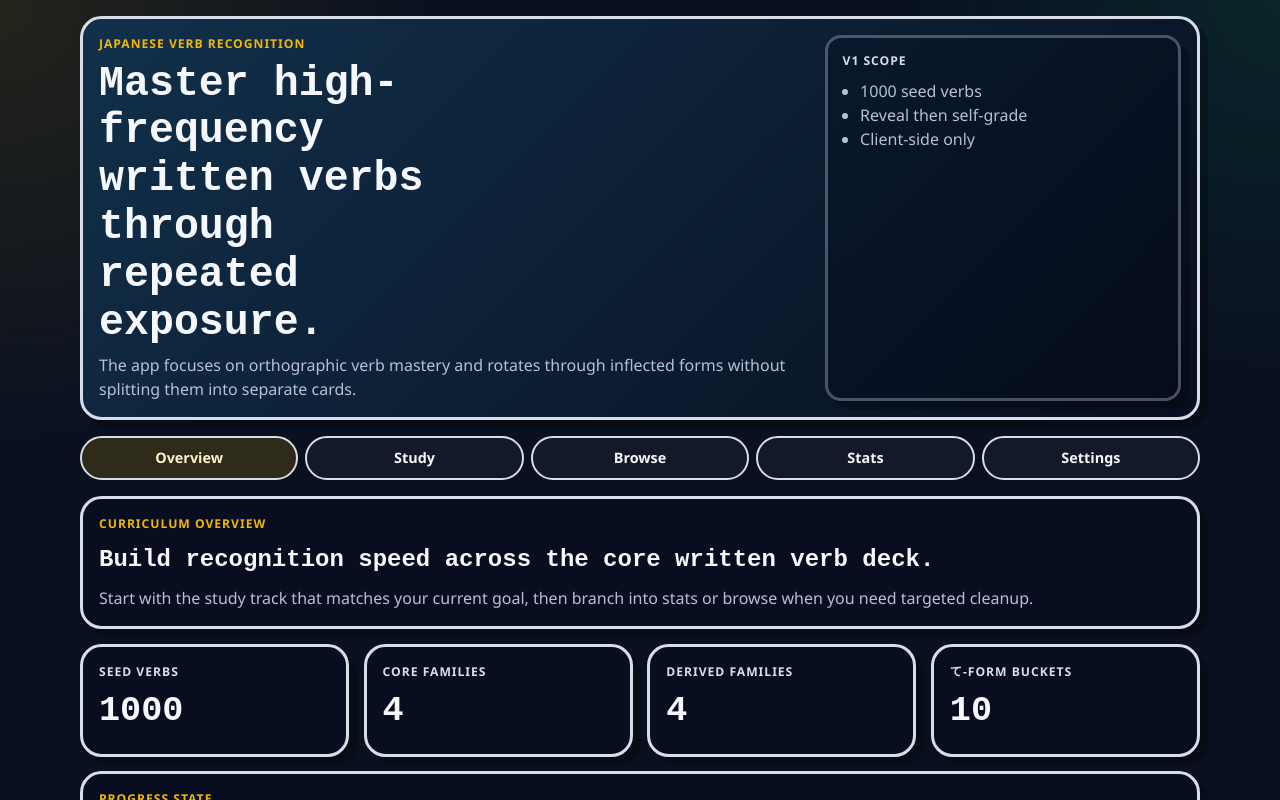
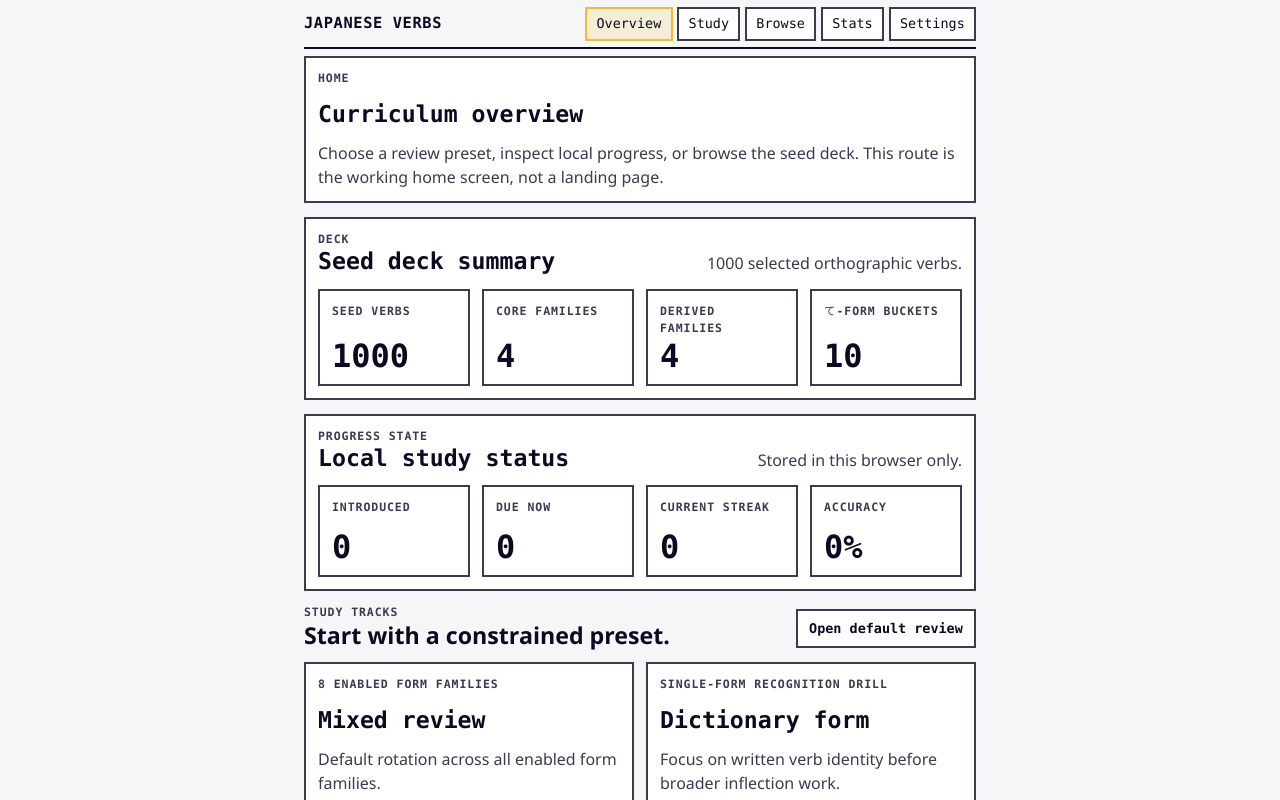
Before and after one commit to QuincyLarson/japanese-verbs, a React (Vite) app: page / in a window 1280 px wide. Shown: the top 800 px of the page. Built offline with nearby package versions, Linux system fonts and the light colour scheme.

Commit message:
style: align app shell with mandarin-idioms

```diff
--- a/src/components/AppLayout.tsx
+++ b/src/components/AppLayout.tsx
@@ -11,31 +11,15 @@ const NAV_ITEMS = [
 export function AppLayout() {
   return (
     <div className="app-shell">
-      <header className="hero-block">
-        <div className="hero-copy stack-sm">
-          <p className="eyebrow">Japanese verb recognition</p>
-          <h1 className="hero-title">Master high-frequency written verbs through repeated exposure.</h1>
-          <p className="hero-text">
-            The app focuses on orthographic verb mastery and rotates through inflected forms without splitting
-            them into separate cards.
-          </p>
-        </div>
-
-        <div className="hero-side panel">
-          <p className="label">V1 scope</p>
-          <ul className="compact-list">
-            <li>1000 seed verbs</li>
-            <li>Reveal then self-grade</li>
-            <li>Client-side only</li>
-          </ul>
-        </div>
-      </header>
-
-      <nav className="tab-row" aria-label="Primary">
+      <header className="top-bar" aria-label="Primary">
+        <NavLink className="brand" end to="/">
+          Japanese Verbs
+        </NavLink>
+        <nav className="nav-actions">
           {NAV_ITEMS.map((item) => (
             <NavLink
               key={item.to}
-            className={({ isActive }) => `tab-link${isActive ? ' is-active' : ''}`}
+              className={({ isActive }) => `nav-link${isActive ? ' active' : ''}`}
               to={item.to}
               end={item.end}
             >
@@ -43,8 +27,9 @@ export function AppLayout() {
             </NavLink>
           ))}
         </nav>
+      </header>
 
-      <main className="page-frame">
+      <main className="page-shell">
         <Outlet />
       </main>
     </div>
--- a/src/pages/OverviewPage.tsx
+++ b/src/pages/OverviewPage.tsx
@@ -71,21 +71,32 @@ export function OverviewPage() {
   return (
     <section className="page-stack">
       <section className="panel stack">
-        <p className="eyebrow">Curriculum overview</p>
-        <h2>Build recognition speed across the core written verb deck.</h2>
+        <p className="eyebrow">Home</p>
+        <h2>Curriculum overview</h2>
         <p className="muted-text">
-          Start with the study track that matches your current goal, then branch into stats or browse when you need
-          targeted cleanup.
+          Choose a review preset, inspect local progress, or browse the seed deck. This route is the working home
+          screen, not a landing page.
         </p>
       </section>
 
-      <section className="stats-grid" aria-label="Dataset summary">
+      <section className="panel stack">
+        <div className="section-heading">
+          <div>
+            <p className="eyebrow">Deck</p>
+            <h3>Seed deck summary</h3>
+          </div>
+          <p className="muted-text">
+            {DATASET_SUMMARY.selected_unique_orthographic_verbs} selected orthographic verbs.
+          </p>
+        </div>
+        <div className="stats-grid" aria-label="Dataset summary">
           {QUICK_STATS.map((stat) => (
             <article className="stat-block" key={stat.label}>
               <p className="label">{stat.label}</p>
               <strong>{stat.value}</strong>
             </article>
           ))}
+        </div>
       </section>
 
       <section className="panel stack">
@@ -129,10 +140,10 @@ export function OverviewPage() {
         <div className="section-heading">
           <div>
             <p className="eyebrow">Study tracks</p>
-            <h3>Choose a constrained drill.</h3>
+            <h3>Start with a constrained preset.</h3>
           </div>
-          <Link className="ghost-link" to="/stats">
-            View progress space
+          <Link className="ghost-link" to="/study?preset=mixed-review">
+            Open default review
           </Link>
         </div>
 
@@ -143,7 +154,7 @@ export function OverviewPage() {
               <h3>{track.title}</h3>
               <p className="muted-text">{track.note}</p>
               <Link className="block-link" to={track.to}>
-                Open track
+                Open
               </Link>
             </article>
           ))}
@@ -151,15 +162,15 @@ export function OverviewPage() {
       </section>
 
       <section className="panel stack">
-        <p className="eyebrow">Operating rules</p>
+        <p className="eyebrow">Study model</p>
         <ul className="compact-list">
           {PRINCIPLES.map((principle) => (
             <li key={principle}>{principle}</li>
           ))}
         </ul>
         <p className="muted-text">
-          Selection pipeline retained {DATASET_SUMMARY.selected_unique_orthographic_verbs} unique orthographic verbs
-          from a larger quality-gated pool.
+          The selection pipeline kept {DATASET_SUMMARY.selected_unique_orthographic_verbs} items from a larger
+          quality-gated pool and preserves alternate readings in metadata.
         </p>
       </section>
     </section>
--- a/src/styles.css
+++ b/src/styles.css
@@ -1,45 +1,59 @@
 :root {
-  --bg: #0b1021;
-  --bg-accent: #12344f;
-  --panel: rgba(8, 14, 31, 0.94);
-  --panel-strong: #101936;
-  --line: #d7dde9;
-  --line-muted: rgba(215, 221, 233, 0.32);
-  --text: #f6f7fb;
-  --muted: #b7c0d7;
-  --accent: #f2b705;
-  --accent-soft: rgba(242, 183, 5, 0.16);
-  --success: #18a56f;
-  --shadow: 0.5rem 0.5rem 0 0 rgba(0, 0, 0, 0.28);
-  color-scheme: dark;
-  font-family: "IBM Plex Sans", "Avenir Next", "Segoe UI", sans-serif;
+  color-scheme: light;
+  --body: "Segoe UI", "Helvetica Neue", Arial, "Hiragino Sans", "Noto Sans JP", sans-serif;
+  --mono: ui-monospace, "SFMono-Regular", Menlo, Consolas, monospace;
+  --bg: #f5f6f7;
+  --bg-panel: #ffffff;
+  --bg-panel-muted: #eeeef0;
+  --bg-panel-strong: #ffffff;
+  --border-soft: #3b3b4f;
+  --border-strong: #0a0a23;
+  --text-main: #0a0a23;
+  --text-muted: #3b3b4f;
+  --accent: #f1be32;
+  --accent-strong: #f4c842;
+  --accent-soft: rgba(241, 190, 50, 0.16);
+  --accent-text: #0a0a23;
+  --danger-soft: rgba(200, 37, 37, 0.12);
+  --danger-border: rgba(150, 24, 24, 0.5);
+  --success: #00471b;
+  --success-strong: #006400;
+  --success-text: #f5f6f7;
+  --focus: #99c9ff;
+  font-family: var(--body);
   line-height: 1.5;
   font-weight: 400;
+  color: var(--text-main);
   background: var(--bg);
-  color: var(--text);
+  font-synthesis: none;
+  text-rendering: optimizeLegibility;
+  -webkit-font-smoothing: antialiased;
+  -moz-osx-font-smoothing: grayscale;
 }
 
 * {
   box-sizing: border-box;
 }
 
-html {
-  background: var(--bg);
+html,
+body,
+#root {
+  min-height: 100%;
 }
 
 body {
   margin: 0;
   min-width: 320px;
-  min-height: 100vh;
-  background:
-    radial-gradient(circle at top right, rgba(24, 165, 111, 0.14), transparent 24rem),
-    radial-gradient(circle at top left, rgba(242, 183, 5, 0.12), transparent 28rem),
-    linear-gradient(180deg, #08101f 0%, var(--bg) 42%, #111c39 100%);
+  color: var(--text-main);
+  background: var(--bg);
+  font-family: var(--body);
 }
 
 a {
   color: inherit;
-  text-decoration: none;
+  text-decoration: underline;
+  text-decoration-thickness: 1.5px;
+  text-underline-offset: 0.14em;
 }
 
 button,
@@ -53,146 +67,171 @@ button {
   color: inherit;
 }
 
-#root {
+.app-shell {
   min-height: 100vh;
+  padding: 0 0.6rem 1rem;
 }
 
-.app-shell {
+.top-bar {
+  position: sticky;
+  top: 0;
+  z-index: 10;
   display: flex;
-  flex-direction: column;
-  gap: 0.9rem;
-  width: min(100%, 72rem);
+  flex-wrap: wrap;
+  align-items: center;
+  justify-content: space-between;
+  gap: 0.55rem;
+  width: min(100%, 42rem);
   margin: 0 auto;
+  padding: 0.45rem 0 0.4rem;
+  border-bottom: 2px solid var(--border-strong);
+  background: var(--bg);
+}
+
+.brand,
+.nav-link,
+.label,
+.eyebrow,
+.mini-stats span,
+.filter-chip,
+.block-link,
+.ghost-link,
+.grade-button {
+  font-family: var(--mono);
+}
+
+.brand {
+  display: inline-flex;
+  align-items: center;
+  color: var(--text-main);
+  font-size: 0.96rem;
+  font-weight: 700;
+  letter-spacing: 0.04em;
+  text-decoration: none;
+  text-transform: uppercase;
+}
+
+.nav-actions {
+  display: flex;
+  flex-wrap: wrap;
+  align-items: center;
+  justify-content: flex-end;
+  gap: 0.3rem;
+}
+
+.nav-link {
+  display: inline-flex;
+  align-items: center;
+  justify-content: center;
+  min-height: 2.1rem;
+  padding: 0.32rem 0.58rem;
+  border: 2px solid var(--border-soft);
+  background: var(--bg-panel);
+  color: var(--text-main);
+  font-size: 0.84rem;
+  line-height: 1.2;
+  text-decoration: none;
+}
+
+.nav-link.active,
+.nav-link:hover {
+  border-color: var(--accent);
+  background: var(--accent-soft);
+}
+
+.page-shell,
+.page-frame {
+  width: min(100%, 42rem);
+  margin: 0 auto;
+  padding-top: 0.45rem;
+}
+
+.page-stack,
+.stack,
+.stack-sm {
+  display: grid;
+}
+
+.page-stack,
+.stack {
+  gap: 0.85rem;
+}
+
+.stack-sm {
+  gap: 0.45rem;
+}
+
+.panel,
+.stat-block,
+.workspace-card,
+.detail-card,
+.surface-block,
+.form-row,
+.mini-stats > div,
+.debug-box {
+  border: 2px solid var(--border-soft);
+  background: var(--bg-panel);
+}
+
+.panel,
+.stat-block,
+.workspace-card,
+.detail-card {
   padding: 0.75rem;
 }
 
-.page-frame,
-.page-stack {
-  display: flex;
-  flex-direction: column;
-  gap: 0.9rem;
+.panel h2,
+.panel h3,
+.stat-block strong,
+.surface-form {
+  font-family: var(--mono);
 }
 
-.panel,
-.hero-block,
-.stat-block {
-  border: 3px solid var(--line);
-  border-radius: 1.35rem;
-  background: var(--panel);
-  box-shadow: var(--shadow);
-}
-
-.panel,
-.stat-block {
-  padding: 1rem;
-}
-
-.hero-block {
-  display: grid;
-  gap: 0.9rem;
-  padding: 1rem;
-  background:
-    linear-gradient(135deg, rgba(18, 52, 79, 0.9), rgba(8, 14, 31, 0.96)),
-    var(--panel);
-}
-
-.hero-copy,
-.hero-side,
-.stack,
-.stack-sm {
-  display: flex;
-  flex-direction: column;
-}
-
-.stack {
-  gap: 0.8rem;
-}
-
-.stack-sm {
-  gap: 0.4rem;
-}
-
-.hero-title,
+h1,
 h2,
 h3 {
   margin: 0;
-  font-family: "IBM Plex Mono", "SFMono-Regular", monospace;
+  font-size: clamp(1.05rem, 3vw, 1.45rem);
   line-height: 1.15;
 }
 
-.hero-title {
-  font-size: clamp(1.65rem, 5vw, 2.6rem);
-  max-width: 14ch;
+p {
+  margin: 0;
 }
 
-.hero-text,
-.muted-text {
-  color: var(--muted);
+.muted-text,
+.compact-list,
+.prompt-text {
+  color: var(--text-muted);
 }
 
-.hero-side {
-  gap: 0.5rem;
-  align-self: stretch;
-  border: 3px solid var(--line-muted);
-  border-radius: 1rem;
-  padding: 0.9rem;
-  background: rgba(3, 8, 18, 0.24);
+.label,
+.eyebrow {
+  margin: 0;
+  font-size: 0.72rem;
+  font-weight: 700;
+  letter-spacing: 0.08em;
+  text-transform: uppercase;
 }
 
-.tab-row {
-  display: grid;
-  grid-template-columns: repeat(5, minmax(0, 1fr));
-  gap: 0.45rem;
+.eyebrow {
+  color: var(--text-muted);
 }
 
-.tab-link,
-.block-link,
-.ghost-link {
-  display: inline-flex;
-  align-items: center;
-  justify-content: center;
-  min-height: 2.75rem;
-  border: 2px solid var(--line);
-  border-radius: 999px;
-  background: rgba(255, 255, 255, 0.04);
-  font-weight: 600;
-  text-align: center;
-}
-
-.tab-link {
-  padding: 0.5rem;
-  font-size: 0.9rem;
-}
-
-.tab-link.is-active {
-  background: var(--accent-soft);
-  color: #fff3cc;
-}
-
-.block-link {
-  width: 100%;
-  padding: 0.75rem 1rem;
-  background: var(--success);
-  color: white;
-  border-color: #d9ffef;
-}
-
-.ghost-link {
-  padding: 0.65rem 1rem;
-  background: rgba(255, 255, 255, 0.05);
+.label {
+  color: var(--text-muted);
 }
 
 .section-heading {
-  display: flex;
-  flex-direction: column;
-  gap: 0.65rem;
+  display: grid;
+  gap: 0.25rem;
 }
 
 .study-grid,
 .stats-grid,
 .track-grid {
   display: grid;
-  gap: 0.9rem;
+  gap: 0.75rem;
 }
 
 .stats-grid {
@@ -202,69 +241,104 @@ h3 {
 .stat-block {
   display: flex;
   flex-direction: column;
-  gap: 0.25rem;
-  min-height: 6.3rem;
+  gap: 0.2rem;
+  justify-content: space-between;
+  min-height: 5.7rem;
+}
+
+.stat-block strong {
+  font-size: clamp(1.45rem, 8vw, 2rem);
+  line-height: 1;
+}
+
+.track-card {
+  min-height: 11.5rem;
   justify-content: space-between;
 }
 
-.stat-block strong {
-  font-size: clamp(1.5rem, 7vw, 2.2rem);
-  font-family: "IBM Plex Mono", "SFMono-Regular", monospace;
-}
-
-.track-card {
-  min-height: 15rem;
-  justify-content: space-between;
+.compact-list {
+  margin: 0;
+  padding-left: 1.1rem;
 }
 
 .segmented-row,
 .pill-wrap {
   display: flex;
   flex-wrap: wrap;
-  gap: 0.55rem;
+  gap: 0.45rem;
 }
 
 .filter-chip,
-.pill {
+.pill,
+.block-link,
+.ghost-link,
+.grade-button {
   display: inline-flex;
   align-items: center;
   justify-content: center;
-  min-height: 2.4rem;
-  padding: 0.45rem 0.8rem;
-  border: 2px solid var(--line-muted);
-  border-radius: 999px;
-  background: rgba(255, 255, 255, 0.05);
+  min-height: 2.45rem;
+  padding: 0.45rem 0.7rem;
+  border: 2px solid var(--border-soft);
+  font-size: 0.84rem;
+  font-weight: 700;
+  line-height: 1.2;
+  text-align: center;
+  text-decoration: none;
 }
 
-.filter-chip {
-  color: inherit;
+.filter-chip,
+.pill,
+.ghost-link,
+.grade-button {
+  background: var(--bg-panel);
+  color: var(--text-main);
 }
 
 .filter-chip.is-active {
-  border-color: var(--line);
+  border-color: var(--accent);
   background: var(--accent-soft);
-  color: #fff1b8;
+}
+
+.block-link {
+  width: 100%;
+  background: var(--accent);
+  border-color: var(--accent);
+  color: var(--accent-text);
+  text-decoration: none;
+}
+
+.block-link:hover {
+  background: var(--accent-strong);
+  border-color: var(--accent-strong);
+}
+
+.ghost-link:hover,
+.filter-chip:hover,
+.grade-button:hover {
+  background: var(--bg-panel-muted);
+}
+
+.ghost-link {
+  text-decoration: none;
 }
 
 .danger-chip {
-  border-color: rgba(255, 108, 108, 0.45);
-  background: rgba(157, 25, 25, 0.22);
+  border-color: var(--danger-border);
+  background: var(--danger-soft);
 }
 
 .field-stack {
-  display: flex;
-  flex-direction: column;
+  display: grid;
   gap: 0.45rem;
 }
 
 .text-input {
   width: 100%;
-  min-height: 2.9rem;
-  padding: 0.75rem 0.9rem;
-  border: 2px solid var(--line-muted);
-  border-radius: 1rem;
-  background: rgba(255, 255, 255, 0.05);
-  color: var(--text);
+  min-height: 2.5rem;
+  padding: 0.48rem 0.56rem;
+  border: 1px solid var(--border-strong);
+  background: var(--bg-panel-strong);
+  color: var(--text-main);
 }
 
 .study-grid {
@@ -272,8 +346,8 @@ h3 {
 }
 
 .workspace-card {
-  min-height: 32rem;
-  justify-content: space-between;
+  gap: 0.8rem;
+  min-height: 30rem;
 }
 
 .surface-block {
@@ -282,88 +356,69 @@ h3 {
   flex-direction: column;
   align-items: center;
   justify-content: center;
-  gap: 1rem;
-  border: 2px solid var(--line-muted);
-  border-radius: 1.15rem;
-  padding: 1.25rem;
-  background:
-    linear-gradient(180deg, rgba(18, 52, 79, 0.4), rgba(8, 14, 31, 0.86)),
-    var(--panel-strong);
+  gap: 0.9rem;
+  padding: 1.1rem;
+  background: var(--bg-panel-muted);
 }
 
 .surface-form {
   margin: 0;
-  font-family: "IBM Plex Mono", "SFMono-Regular", monospace;
-  font-size: clamp(2.35rem, 13vw, 4.4rem);
+  font-size: clamp(2.7rem, 13vw, 4.5rem);
+  font-weight: 800;
+  line-height: 0.95;
+  letter-spacing: -0.04em;
   text-align: center;
-  line-height: 1.1;
-}
-
-.prompt-text {
-  color: var(--muted);
+  word-break: break-word;
 }
 
 .answer-panel {
-  gap: 1rem;
+  gap: 0.8rem;
 }
 
 .mini-stats {
   display: grid;
   grid-template-columns: repeat(2, minmax(0, 1fr));
-  gap: 0.75rem;
+  gap: 0.55rem;
 }
 
 .mini-stats > div {
-  display: flex;
-  flex-direction: column;
-  gap: 0.2rem;
-  padding: 0.8rem;
-  border: 2px solid var(--line-muted);
-  border-radius: 0.95rem;
-  background: rgba(255, 255, 255, 0.04);
+  padding: 0.55rem;
+  background: var(--bg-panel-muted);
 }
 
 .mini-stats span {
-  font-size: 0.75rem;
+  font-size: 0.72rem;
+  font-weight: 700;
+  letter-spacing: 0.08em;
   text-transform: uppercase;
-  letter-spacing: 0.06em;
-  color: var(--muted);
+  color: var(--text-muted);
 }
 
 .grade-grid {
   display: grid;
   grid-template-columns: repeat(2, minmax(0, 1fr));
-  gap: 0.65rem;
-}
-
-.grade-button {
-  min-height: 3rem;
-  border: 2px solid var(--line);
-  border-radius: 1rem;
-  background: rgba(255, 255, 255, 0.05);
-  color: inherit;
-  font-weight: 700;
+  gap: 0.4rem;
 }
 
 .grade-again {
-  background: rgba(157, 25, 25, 0.22);
+  background: var(--danger-soft);
 }
 
 .grade-hard {
-  background: rgba(172, 113, 10, 0.22);
+  background: rgba(241, 190, 50, 0.18);
 }
 
 .grade-good {
-  background: rgba(16, 113, 88, 0.26);
+  background: rgba(0, 71, 27, 0.12);
 }
 
 .grade-easy {
-  background: rgba(19, 81, 156, 0.22);
+  background: rgba(0, 71, 27, 0.2);
 }
 
 .debug-box {
-  border-top: 1px solid var(--line-muted);
-  padding-top: 0.75rem;
+  padding: 0.55rem;
+  background: var(--bg-panel-muted);
 }
 
 .detail-card {
@@ -373,7 +428,7 @@ h3 {
 .detail-summary {
   display: flex;
   flex-direction: column;
-  gap: 0.5rem;
+  gap: 0.35rem;
   cursor: pointer;
   list-style: none;
 }
@@ -383,76 +438,37 @@ h3 {
 }
 
 .form-list {
-  display: flex;
-  flex-direction: column;
-  gap: 0.55rem;
+  display: grid;
+  gap: 0.45rem;
 }
 
 .form-row {
   display: flex;
   align-items: center;
   justify-content: space-between;
-  gap: 1rem;
-  padding: 0.75rem 0.9rem;
-  border: 2px solid var(--line-muted);
-  border-radius: 0.9rem;
-  background: rgba(255, 255, 255, 0.04);
+  gap: 0.75rem;
+  padding: 0.55rem;
+  background: var(--bg-panel-muted);
 }
 
 .hidden-input {
   display: none;
 }
 
-.compact-list {
-  margin: 0;
-  padding-left: 1.1rem;
-  color: var(--muted);
-}
-
-.label,
-.eyebrow {
-  margin: 0;
-  font-size: 0.76rem;
-  font-weight: 700;
-  letter-spacing: 0.08em;
-  text-transform: uppercase;
-}
-
-.label {
-  color: #d9deea;
-}
-
-.eyebrow {
-  color: var(--accent);
-}
-
-p {
-  margin: 0;
+.top-bar :focus-visible,
+.page-shell :focus-visible,
+.page-frame :focus-visible {
+  outline: 3px solid var(--focus);
+  outline-offset: 1px;
 }
 
 @media (max-width: 31rem) {
-  .tab-row {
-    grid-template-columns: repeat(3, minmax(0, 1fr));
+  .nav-actions {
+    justify-content: flex-start;
   }
 }
 
 @media (min-width: 48rem) {
-  .app-shell {
-    padding: 1rem;
-    gap: 1rem;
-  }
-
-  .hero-block {
-    grid-template-columns: minmax(0, 1.8fr) minmax(16rem, 0.9fr);
-    align-items: stretch;
-  }
-
-  .section-heading {
-    flex-direction: row;
-    align-items: end;
-    justify-content: space-between;
-  }
-
   .stats-grid {
     grid-template-columns: repeat(4, minmax(0, 1fr));
   }
@@ -462,10 +478,16 @@ p {
   }
 
   .study-grid {
-    grid-template-columns: minmax(18rem, 20rem) minmax(0, 1fr);
+    grid-template-columns: minmax(16rem, 18rem) minmax(0, 1fr);
   }
 
   .mini-stats {
     grid-template-columns: repeat(4, minmax(0, 1fr));
   }
+
+  .section-heading {
+    grid-template-columns: minmax(0, 1fr) auto;
+    align-items: end;
+    gap: 0.75rem;
+  }
 }
```
Also changed, not shown: 2 other files (tests, documents, lock files or other folders). Lines whose indentation alone changed are shown as unchanged.
